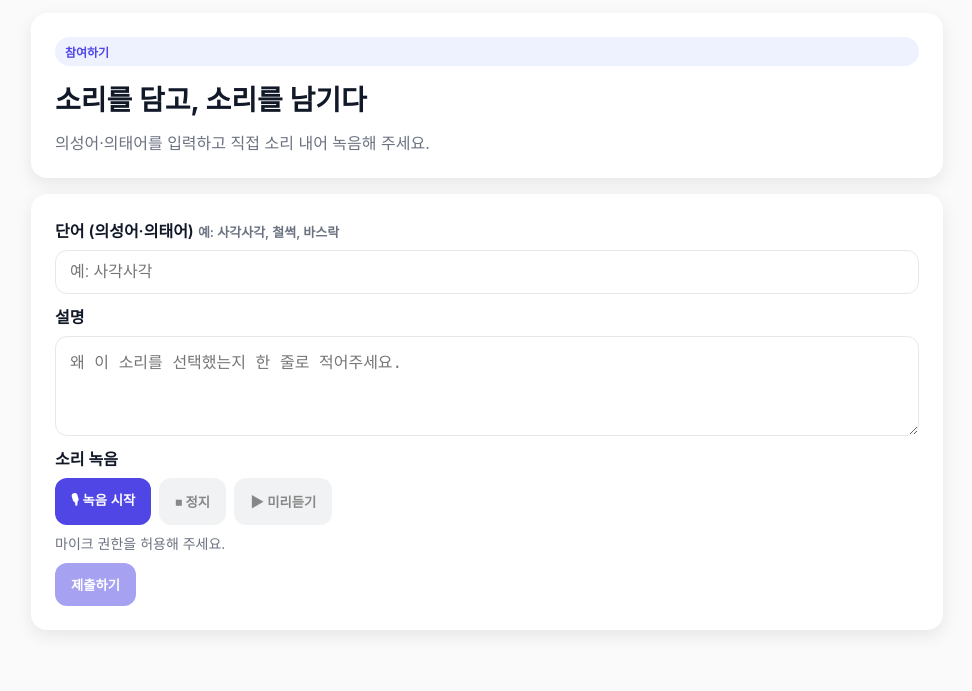
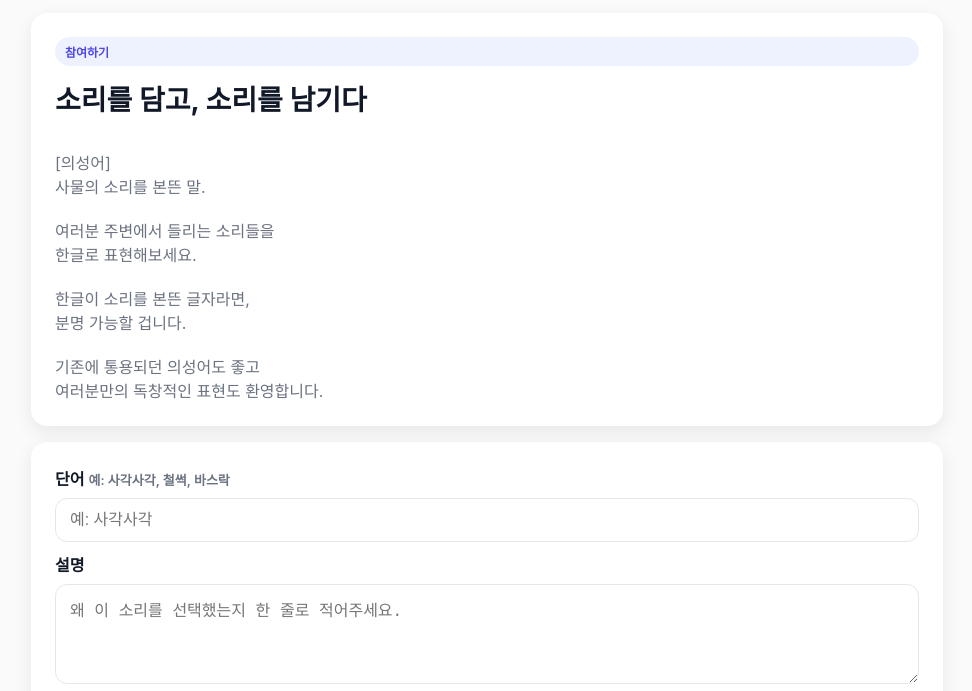
Before and after one commit to withqnx/P1009, a website: page public/participate.html in a window 1280 px wide. Shown: the part 96-787 px from the top of the page, without its empty margins (153-1125 px from the left). Drawn offline with Linux system fonts and the light colour scheme.

Commit message:
Update participate.html

```diff
--- a/public/participate.html
+++ b/public/participate.html
@@ -31,13 +31,24 @@
     <section class="card">
       <span class="pill">참여하기</span>
       <h1>소리를 담고, 소리를 남기다</h1>
-      <p class="lead">의성어·의태어를 입력하고 직접 소리 내어 녹음해 주세요.</p>
+      <p class="lead">
+<br>[의성어]
+<br>사물의 소리를 본뜬 말.
+<br>
+<br>여러분 주변에서 들리는 소리들을
+<br>한글로 표현해보세요.
+<br>
+<br>한글이 소리를 본뜬 글자라면,
+<br>분명 가능할 겁니다.
+<br>
+<br>기존에 통용되던 의성어도 좋고
+<br>여러분만의 독창적인 표현도 환영합니다.</p>
     </section>
 
     <section class="card stack">
       <!-- 의성어 -->
       <div class="row">
-        <label for="word">단어 (의성어·의태어) <span class="hint">예: 사각사각, 철썩, 바스락</span></label>
+        <label for="word">단어 <span class="hint">예: 사각사각, 철썩, 바스락</span></label>
         <input id="word" type="text" placeholder="예: 사각사각">
       </div>
 
```
